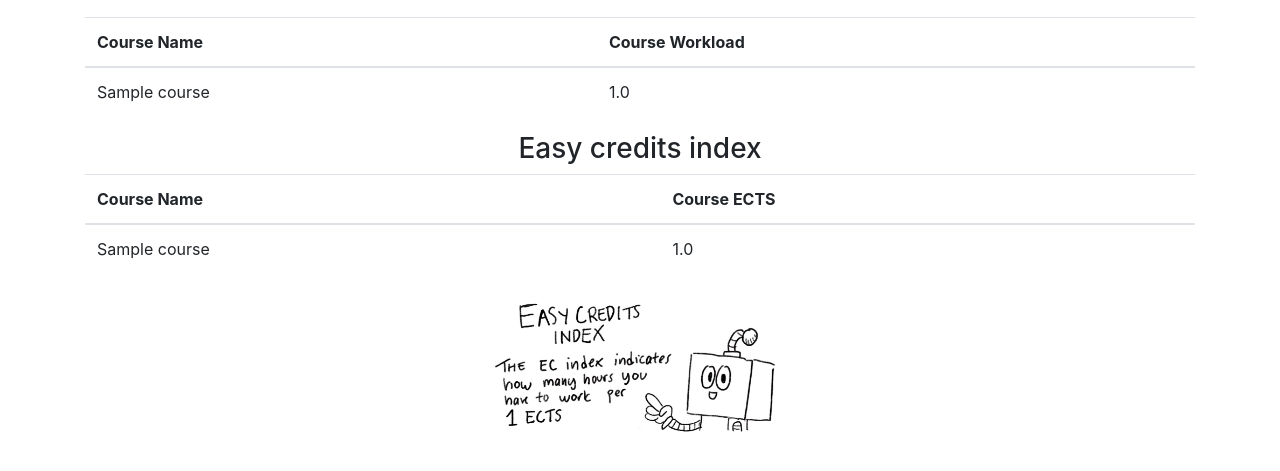
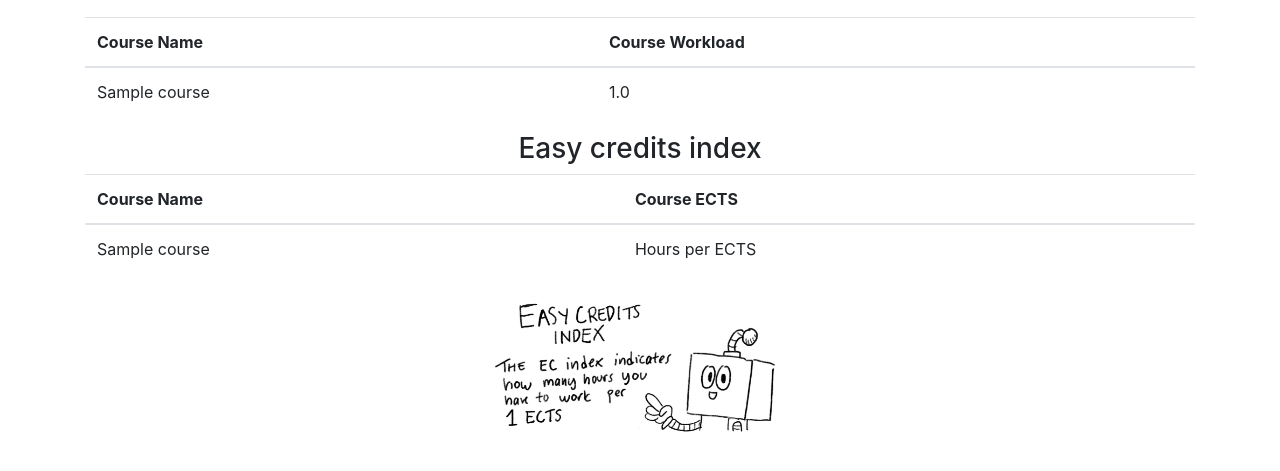
Before and after one commit to Varjokorento/tsohasovellus19, a Flask app: page /coursestatistics in a window 1280 px wide. Shown: the part 264-735 px from the top of the page. Run offline with Flask 2, Linux system fonts and the light colour scheme; tables that the repository leaves empty hold one stand-in row (values such as "Sample post"); some libraries are stand-ins or nearby versions.

Commit message:
Refactored UI.

```diff
--- a/application/templates/statistics/coursestatistics.html
+++ b/application/templates/statistics/coursestatistics.html
@@ -54,7 +54,7 @@
                         {% for course in courses_by_ects %}
                         <tr>
                               <td>{{course.name}}</td>
-                              <td>{{course.ects}}</td>
+                              <td>Hours per ECTS</td>
                         </tr>
                         {% endfor %}
                   </tbody>
```
